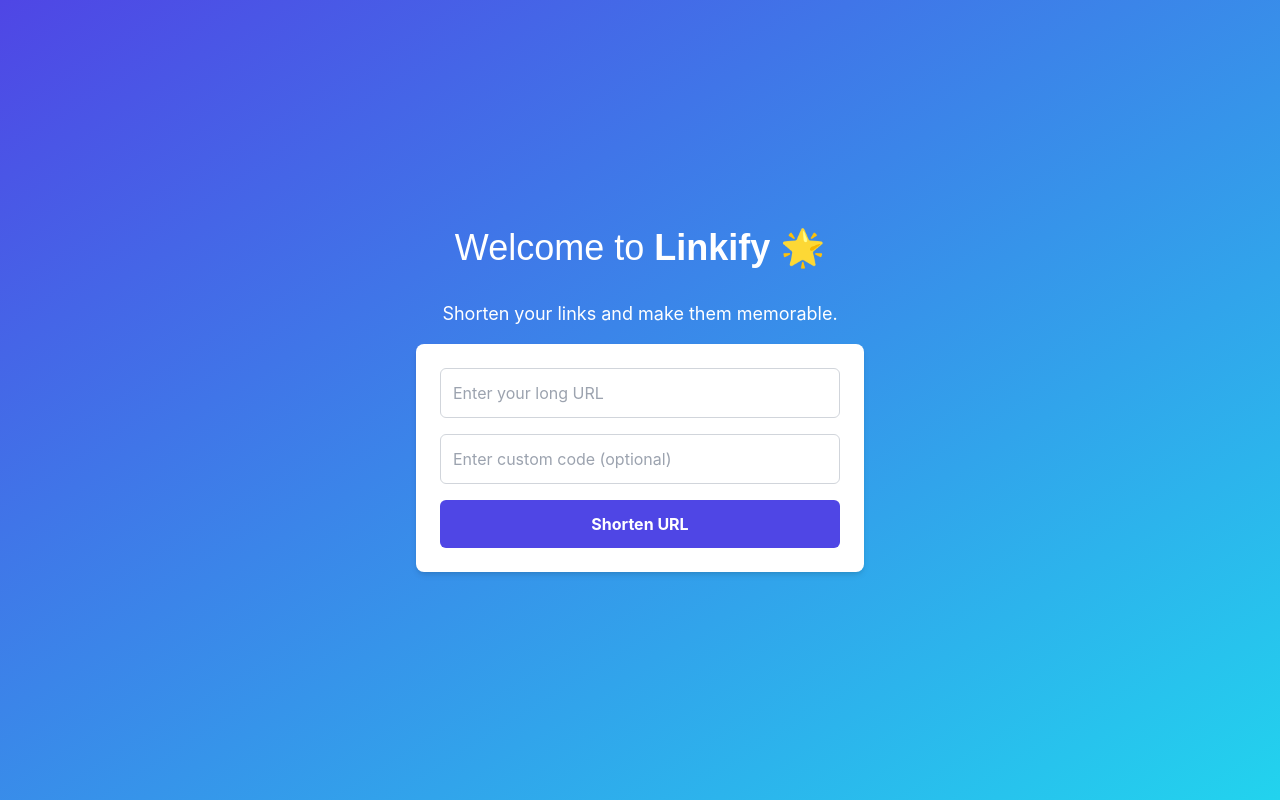
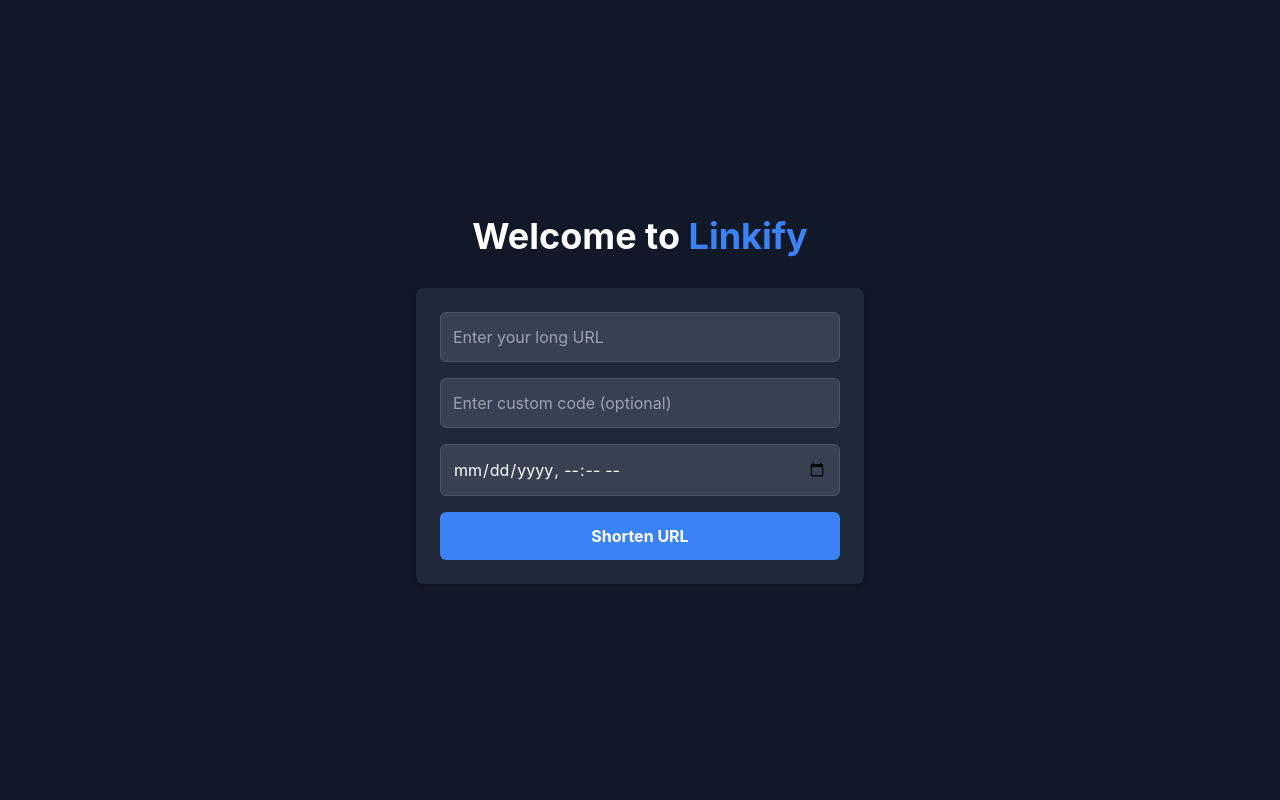
Before and after one commit to Naman12678/linkify, a React (Vite) app in the folder client/: page / in a window 1280 px wide. Built offline with nearby package versions, Linux system fonts and the light colour scheme.

Commit message:
add expiration date and analytics features for shortened URLs

```diff
--- a/client/src/App.jsx
+++ b/client/src/App.jsx
@@ -3,14 +3,17 @@ import React, { useState } from "react";
 function App() {
   const [longUrl, setLongUrl] = useState("");
   const [customCode, setCustomCode] = useState("");
+  const [expiresAt, setExpiresAt] = useState("");
   const [shortUrl, setShortUrl] = useState("");
-  const [suggestions, setSuggestions] = useState([]);
+  const [qrCode, setQrCode] = useState("");
   const [error, setError] = useState("");
+  const [analytics, setAnalytics] = useState(null);
 
   const handleShorten = async () => {
     setError("");
     setShortUrl("");
-    setSuggestions([]);
+    setQrCode("");
+    setAnalytics(null);
 
     if (!longUrl) {
       setError("Please enter a valid URL.");
@@ -18,72 +21,119 @@ function App() {
     }
 
     try {
-      // Update the endpoint to the deployed backend URL
-      const response = await fetch(`https://linkify-1-0ja9.onrender.com/shorten`, {
+      const response = await fetch(`http://localhost:5000`, {
         method: "POST",
         headers: { "Content-Type": "application/json" },
-        body: JSON.stringify({ longUrl, customCode }),
+        body: JSON.stringify({ longUrl, customCode, expiresAt }),
       });
 
       const data = await response.json();
 
       if (response.ok) {
         setShortUrl(data.shortUrl);
+        setQrCode(data.qrCode);
       } else {
         setError(data.error);
-        setSuggestions(data.suggestions || []);
       }
     } catch (err) {
       setError("Failed to shorten the URL. Please try again later.");
     }
   };
 
+  const handleAnalytics = async () => {
+    if (!shortUrl) {
+      setError("No short URL available for analytics.");
+      return;
+    }
+
+    try {
+      const shortCode = shortUrl.split("/").pop(); // Extract short code from URL
+      const response = await fetch(`http://localhost:5000/${shortCode}/analytics`);
+
+      const data = await response.json();
+
+      if (response.ok) {
+        setAnalytics(data);
+      } else {
+        setError(data.error);
+      }
+    } catch (err) {
+      setError("Failed to fetch analytics. Please try again later.");
+    }
+  };
+
   return (
-    <div className="bg-gradient-to-br from-primary to-secondary min-h-screen flex flex-col items-center justify-center px-4">
-      <h1 className="text-4xl font-display text-white mb-8 text-center">
-        Welcome to <span className="font-bold">Linkify</span> 🌟
+    <div className="bg-gray-900 text-white min-h-screen flex flex-col items-center justify-center px-4">
+      <h1 className="text-4xl font-bold mb-8 text-center">
+        Welcome to <span className="text-blue-500">Linkify</span>
       </h1>
-      <p className="text-lg text-white mb-4 text-center">
-        Shorten your links and make them memorable.
-      </p>
-
-      <div className="bg-white shadow-md rounded-lg p-6 w-full max-w-md">
+      <div className="bg-gray-800 shadow-md rounded-lg p-6 w-full max-w-md">
         <input
           type="text"
           placeholder="Enter your long URL"
-          className="w-full p-3 border border-gray-300 rounded-md mb-4 focus:outline-primary"
+          className="w-full p-3 bg-gray-700 border border-gray-600 rounded-md mb-4 text-white focus:ring-2 focus:ring-blue-500"
           value={longUrl}
           onChange={(e) => setLongUrl(e.target.value)}
         />
         <input
           type="text"
           placeholder="Enter custom code (optional)"
-          className="w-full p-3 border border-gray-300 rounded-md mb-4 focus:outline-primary"
+          className="w-full p-3 bg-gray-700 border border-gray-600 rounded-md mb-4 text-white focus:ring-2 focus:ring-blue-500"
           value={customCode}
           onChange={(e) => setCustomCode(e.target.value)}
         />
+        <input
+          type="datetime-local"
+          placeholder="Expiration date (optional)"
+          className="w-full p-3 bg-gray-700 border border-gray-600 rounded-md mb-4 text-white focus:ring-2 focus:ring-blue-500"
+          value={expiresAt}
+          onChange={(e) => setExpiresAt(e.target.value)}
+        />
         <button
-          className="w-full p-3 bg-primary text-white rounded-md font-bold hover:bg-secondary transition-all"
+          className="w-full p-3 bg-blue-500 text-white rounded-md font-bold hover:bg-blue-600 transition-all"
           onClick={handleShorten}
         >
           Shorten URL
         </button>
+
         {error && <p className="text-red-500 mt-4">{error}</p>}
         {shortUrl && (
-          <p className="text-green-500 mt-4">
-            Shortened URL:{" "}
-            <a href={shortUrl} className="underline" target="_blank" rel="noopener noreferrer">
-              {shortUrl}
-            </a>
-          </p>
+          <div className="mt-4">
+            <p className="text-green-500">
+              Shortened URL:{" "}
+              <a href={shortUrl} className="underline" target="_blank" rel="noopener noreferrer">
+                {shortUrl}
+              </a>
+            </p>
+            {qrCode && (
+              <div className="mt-4">
+                <h3 className="text-lg font-bold">QR Code:</h3>
+                <img src={qrCode} alt="QR Code" className="mt-2" />
+              </div>
+            )}
+          </div>
         )}
-        {suggestions.length > 0 && (
+
+        {shortUrl && (
+          <button
+            className="w-full p-3 bg-gray-700 text-white rounded-md font-bold mt-4 hover:bg-gray-600 transition-all"
+            onClick={handleAnalytics}
+          >
+            View Analytics
+          </button>
+        )}
+
+        {analytics && (
           <div className="mt-4">
-            <h3 className="text-lg font-bold">Suggestions:</h3>
-            <ul className="list-disc pl-5 text-blue-500">
-              {suggestions.map((suggestion, index) => (
-                <li key={index}>{suggestion}</li>
-              ))}
+            <h3 className="text-lg font-bold">Analytics:</h3>
+            <ul className="list-disc pl-5">
+              <li>Short Code: {analytics.shortCode}</li>
+              <li>Original URL: {analytics.longUrl}</li>
+              <li>Clicks: {analytics.clicks}</li>
+              <li>Created At: {new Date(analytics.createdAt).toLocaleString()}</li>
+              {analytics.expiresAt && (
+                <li>Expires At: {new Date(analytics.expiresAt).toLocaleString()}</li>
+              )}
             </ul>
           </div>
         )}
```
Also changed, not shown: 2 other files (tests, documents, lock files or other folders).
